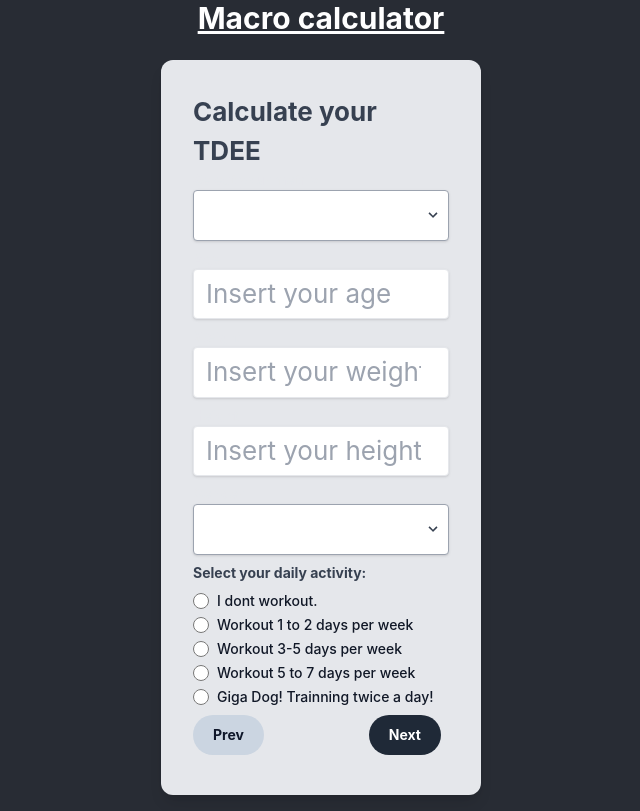
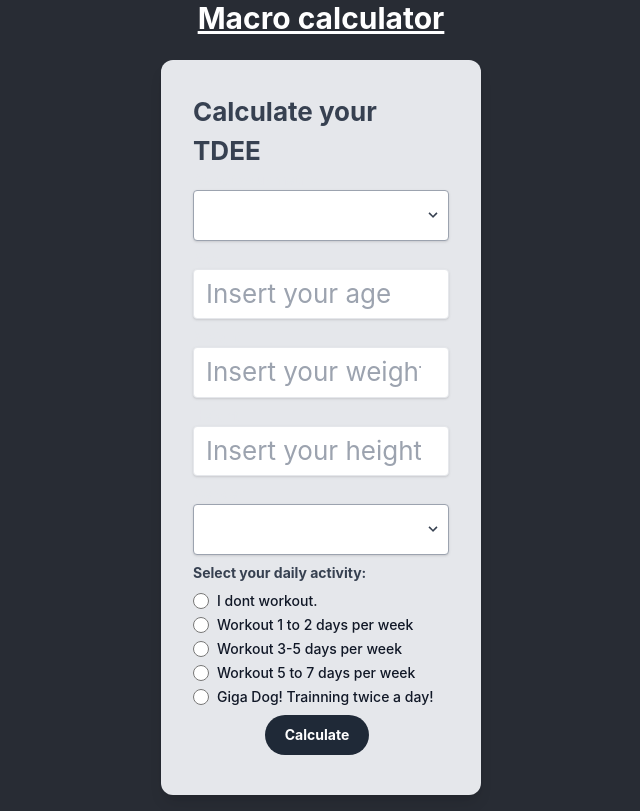
Before and after one commit to FACorreiaa/Macro-Calculator-React, a React (Vite) app: page / in a window 1280 px wide. Shown: the whole page, without its empty margins (319-959 px from the left). Built offline with nearby package versions, Linux system fonts and the light colour scheme; what @catppuccin/tailwindcss would draw is missing.

Commit message:
isolate button components

```diff
--- a/src/components/button.tsx
+++ b/src/components/button.tsx
@@ -1,7 +1,19 @@
 import React from 'react';
 
-function CustomButtom() {
-	return <div>CustomButtom</div>;
+type CustomButtomProps = {
+	type: 'submit' | 'reset' | 'button' | undefined;
+	label: string;
+	onClick?: () => void;
+};
+function CustomButtom({ type, label, onClick }: CustomButtomProps) {
+	return (
+		<button
+			onClick={onClick}
+			type={type}
+			className="text-white disabled:bg-slate-300 disabled:cursor-not-allowed bg-gray-800 hover:bg-gray-900 focus:outline-none focus:ring-4 focus:ring-gray-300 font-bold rounded-full text-sm px-5 py-2.5 mr-2 mb-2 dark:bg-gray-800 dark:hover:bg-gray-700 dark:focus:ring-gray-700 dark:border-gray-700">
+			{label}
+		</button>
+	);
 }
 
 export default CustomButtom;
--- a/src/components/forms/form.tsx
+++ b/src/components/forms/form.tsx
@@ -2,6 +2,7 @@ import React, { useEffect, useState } from 'react';
 import { genderValues, measureValues, workoutVolume } from '../../data/tdee';
 import useZodForm from '../../hooks/useZodForm';
 import { tdeeSchema } from '../../types/tdeeSchema';
+import CustomButtom from '../button';
 import CustomInput from '../input';
 import CustomRadioList from '../radio-button.tsx/radio-list';
 import CustomSelect from '../select';
@@ -94,18 +95,8 @@ function CustomTdeeForm() {
 					onChange={radioGroupHandler}
 				/>
 
-				<div className="flex justify-between">
-					<button
-						disabled
-						type="button"
-						className="text-white disabled:bg-slate-300 disabled:cursor-not-allowed	 bg-gray-800 hover:bg-gray-900 disabled:hover:bg-gray-200 focus:outline-none focus:ring-4 focus:ring-gray-300 rounded-full text-sm px-5 py-2.5 mr-2 mb-2 dark:bg-gray-800 dark:hover:bg-gray-700 disabled:dark:hover:bg-gray-200 disabled:text-slate-900 font-bold dark:focus:ring-gray-700 dark:border-gray-700">
-						Prev
-					</button>
-					<button
-						type="button"
-						className="text-white disabled:bg-slate-300 disabled:cursor-not-allowed bg-gray-800 hover:bg-gray-900 focus:outline-none focus:ring-4 focus:ring-gray-300 font-bold rounded-full text-sm px-5 py-2.5 mr-2 mb-2 dark:bg-gray-800 dark:hover:bg-gray-700 dark:focus:ring-gray-700 dark:border-gray-700">
-						Next
-					</button>
+				<div className="flex justify-center">
+					<CustomButtom type="submit" label="Calculate" />
 				</div>
 			</form>
 		</React.Fragment>
```
